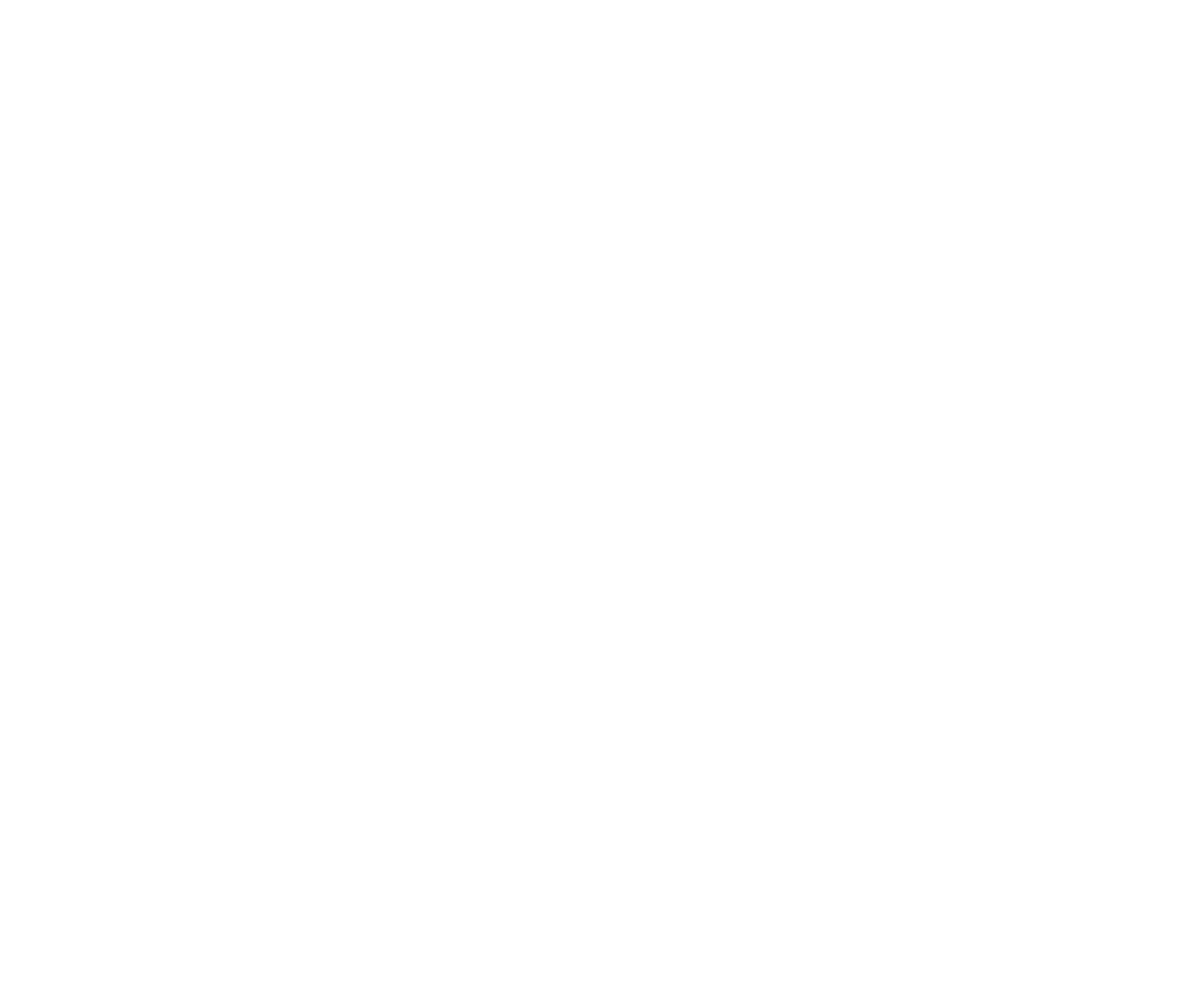
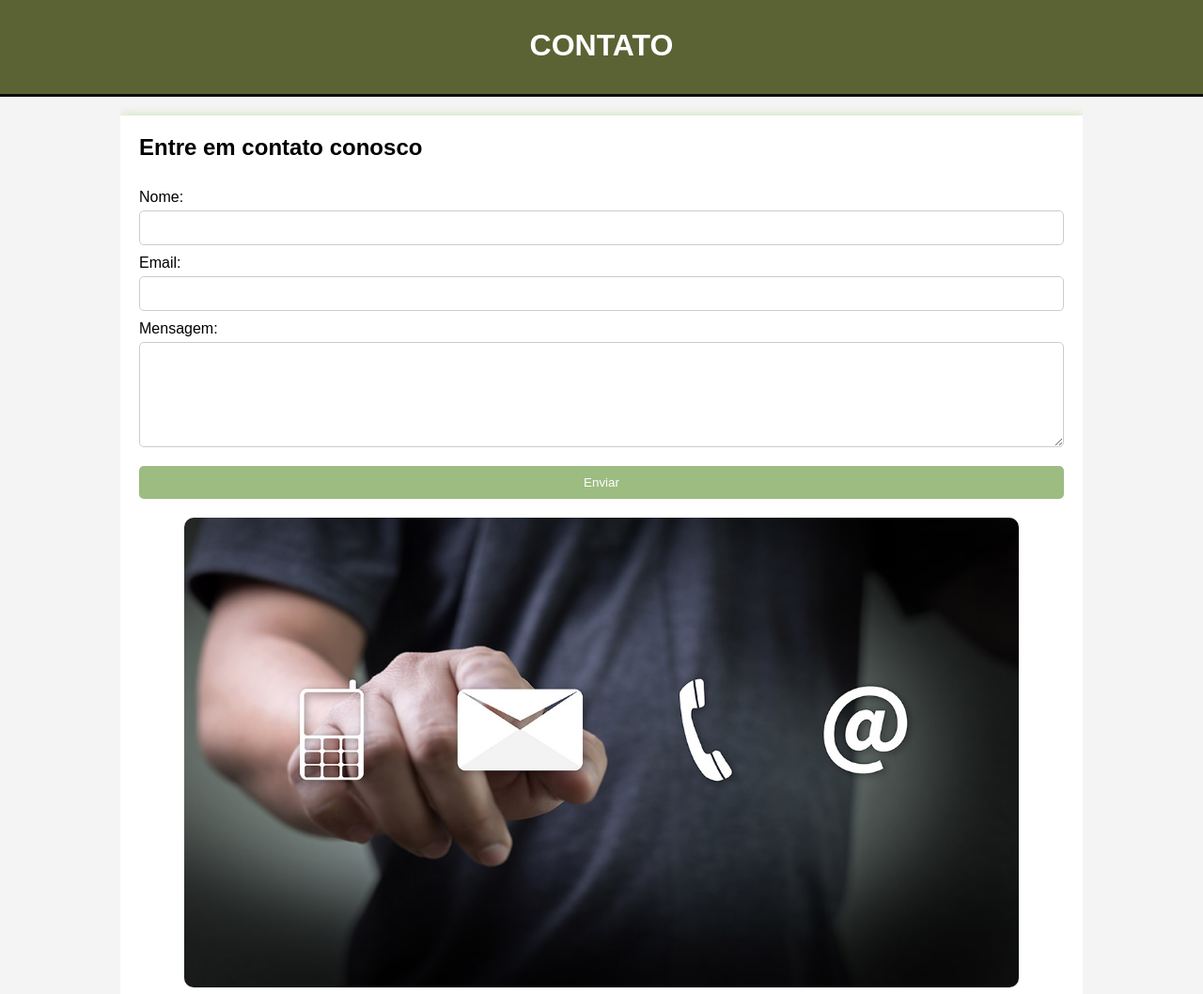
Before and after one commit to matheussilvaa7/Reusedecor, a plain HTML site: page paginas/contatos.html in a window 1280 px wide. Shown: the whole page at 94% size. Before the commit the page ends 800 px from the top, so only its background shows below. Drawn offline with Linux system fonts and the light colour scheme.

Commit message:
fiz mais alteraçoes

```diff
--- /dev/null
+++ b/paginas/contatos.css
@@ -0,0 +1,68 @@
+ body {
+            font-family: Arial, sans-serif;
+            background-color: #f4f4f4;
+            margin: 0;
+            padding: 0;
+        }
+        .container {
+            width: 80%;
+            margin: 0 auto;
+            overflow: hidden;
+        }
+        header {
+            background: #5b6334;
+            color: #fff;
+            padding-top: 30px;
+            min-height: 70px;
+            border-bottom: #0b0c0c 3px solid;
+        }
+        header h1 {
+            text-align: center;
+            text-transform: uppercase;
+            margin: 0;
+        }
+        .main-content {
+            background: #fff;
+            padding: 20px;
+            margin-top: 20px;
+            box-shadow: 0 0 10px rgba(101, 190, 18, 0.306);
+        }
+        .main-content h2 {
+            margin-top: 0;
+        }
+        form {
+            display: flex;
+            flex-direction: column;
+        }
+        label {
+            margin-top: 10px;
+        }
+        input, textarea {
+            padding: 10px;
+            margin-top: 5px;
+            border: 1px solid #ccc;
+            border-radius: 5px;
+            width: 100%;
+            box-sizing: border-box;
+        }
+        button {
+            margin-top: 20px;
+            padding: 10px;
+            background: #9dbc81;
+            color: #fff;
+            border: none;
+            border-radius: 5px;
+            cursor: pointer;
+        }
+        button:hover {
+            background: #555;
+        }
+        .image-container {
+            text-align: center;
+            margin-top: 20px;
+        }
+        .image-container img {
+            max-width: 100%;
+            height: 500px;
+            border-radius: 10px;
+        }
--- a/paginas/contatos.html
+++ b/paginas/contatos.html
@@ -0,0 +1,38 @@
+<!DOCTYPE html>
+<html lang="en">
+<head>
+    <meta charset="UTF-8">
+    <meta name="viewport" content="width=device-width, initial-scale=1.0">
+    <title>Document</title>
+    <link rel="stylesheet" href="contatos.css">
+</head>
+<body>
+    <header>
+        <div class="container">
+            <h1>Contato</h1>
+        </div>
+    </header>
+
+    <div class="container">
+        <div class="main-content">
+            <h2>Entre em contato conosco</h2>
+            <form action="enviar.php" method="post">
+                <label for="nome">Nome:</label>
+                <input type="text" id="nome" name="nome" required>
+
+                <label for="email">Email:</label>
+                <input type="email" id="email" name="email" required>
+
+                <label for="mensagem">Mensagem:</label>
+                <textarea id="mensagem" name="mensagem" rows="6" required></textarea>
+
+                <button type="submit">Enviar</button>
+            </form>
+
+            <div class="image-container">
+                <img src="../7f950fb475174e31b40a6b5e80966d21.jpg" alt="Imagem da empresa" ">
+            </div>
+        </div>
+    </div>
+</body>
+</html>
```
Also changed, not shown: paginas/produtos.html (+1 -1 lines), 7f950fb475174e31b40a6b5e80966d21.jpg (added).
